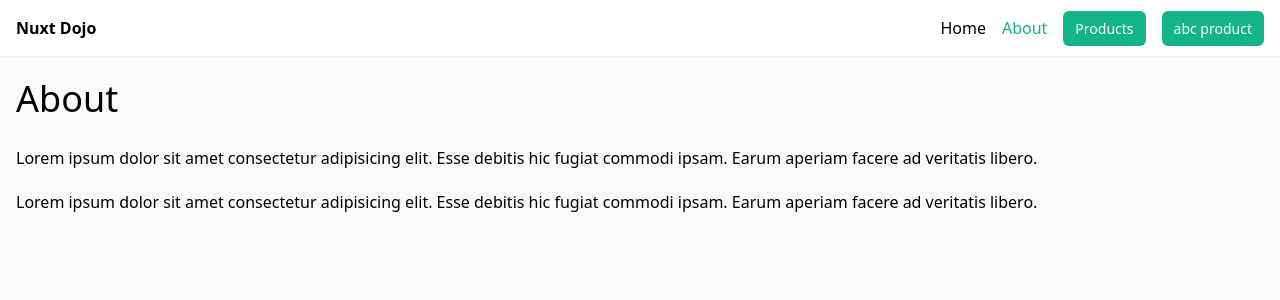
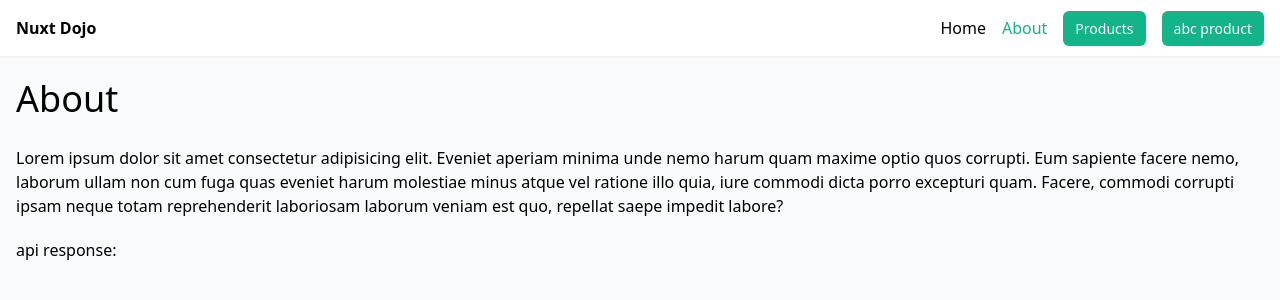
Before and after one commit to milinkovicjovan/netNinjaNuxt, a Nuxt app: page /about in a window 1280 px wide. Shown: the top 300 px of the page. Built offline with nearby package versions, Linux system fonts and the light colour scheme; no server answers.

Commit message:
serverRoutes

```diff
--- a/pages/about.vue
+++ b/pages/about.vue
@@ -2,25 +2,33 @@
   <div>
     <h2>About</h2>
     <p>
-      Lorem ipsum dolor sit amet consectetur adipisicing elit. Esse debitis hic
-      fugiat commodi ipsam. Earum aperiam facere ad veritatis libero.
+      Lorem ipsum dolor sit amet consectetur adipisicing elit. Eveniet aperiam
+      minima unde nemo harum quam maxime optio quos corrupti. Eum sapiente
+      facere nemo, laborum ullam non cum fuga quas eveniet harum molestiae minus
+      atque vel ratione illo quia, iure commodi dicta porro excepturi quam.
+      Facere, commodi corrupti ipsam neque totam reprehenderit laboriosam
+      laborum veniam est quo, repellat saepe impedit labore?
     </p>
-    <p>
-      Lorem ipsum dolor sit amet consectetur adipisicing elit. Esse debitis hic
-      fugiat commodi ipsam. Earum aperiam facere ad veritatis libero.
-    </p>
+    <p>api response:</p>
+    <div>{{ data }}</div>
   </div>
 </template>
-
-<script setup></script>
 
 <style scoped>
 h2 {
   margin-bottom: 20px;
   font-size: 36px;
 }
-
 p {
   margin: 20px 0;
 }
 </style>
+
+<script setup>
+// const { data } = await useFetch('/api/ninja?name=mario')
+// const { data } = await useFetch('/api/ninja?name=mario', {
+//   method: 'post',
+//   body: {age: 30}
+// })
+const { data } = await useFetch("/api/ninja");
+</script>
```
Also changed, not shown: 1 other file (tests, documents, lock files or other folders).
